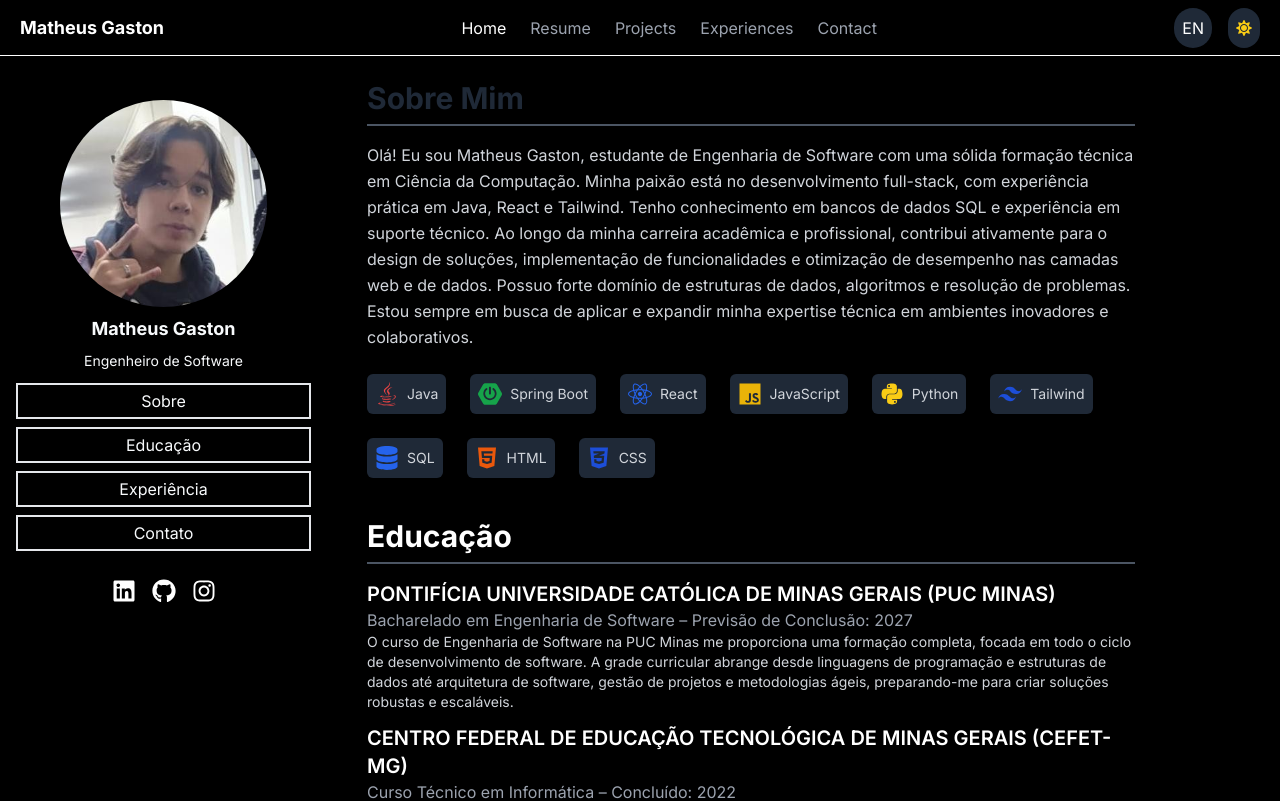
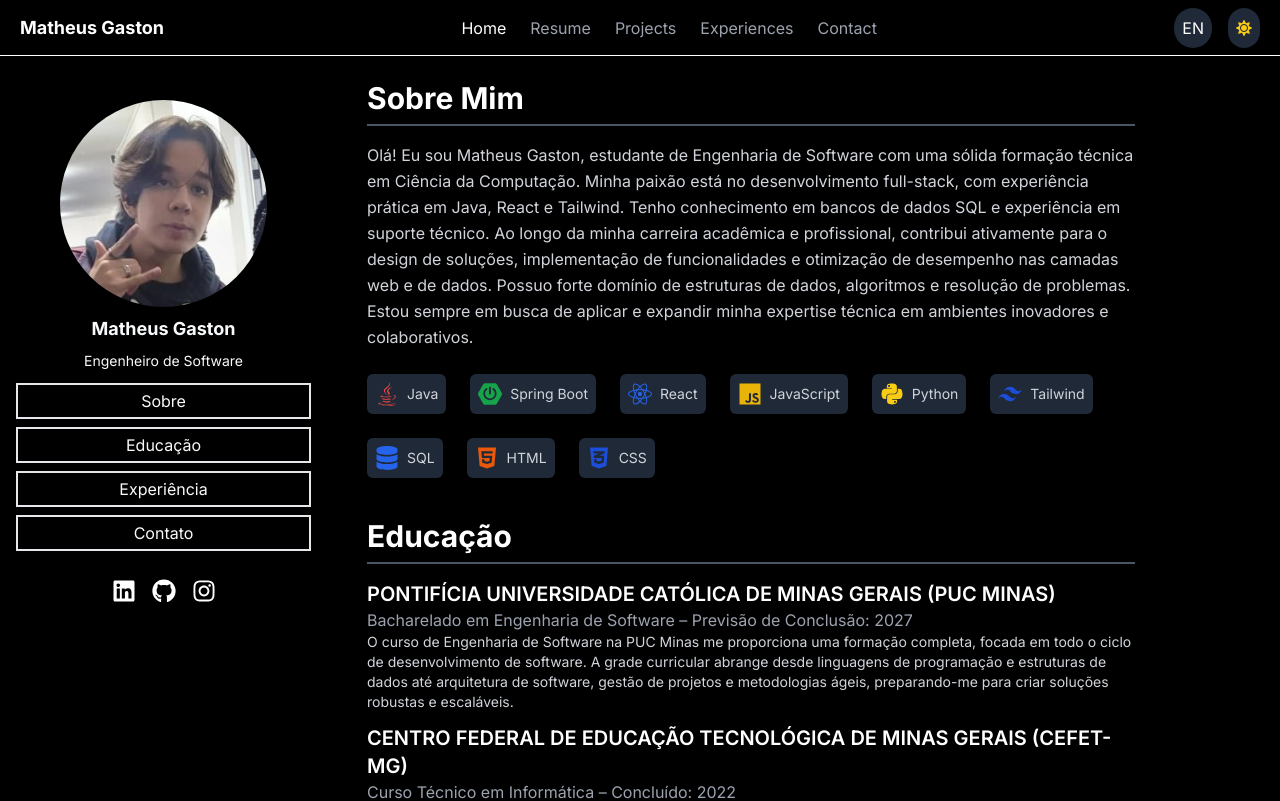
Before and after one commit to MirellyAlvarenga/gastondev, a Next.js app: page / in a window 1280 px wide. Shown: the top 801 px of the page. Built offline with nearby package versions, Linux system fonts and the light colour scheme.

Commit message:
fix: dark Theme

```diff
--- a/app/(home)/_components/sections/Main.tsx
+++ b/app/(home)/_components/sections/Main.tsx
@@ -9,7 +9,7 @@ const Main = () => {
   return (
     <div className="pb-10 px-10 lg:pt-10">
       <section id="about" className="max-w-3xl">
-        <h2 className="text-3xl font-bold border-b-2 text-gray-800 border-gray-300 dark:border-gray-600 pb-2 mb-4">
+        <h2 className="text-3xl font-bold border-b-2 text-gray-800 dark:text-white border-gray-300 dark:border-gray-600 pb-2 mb-4">
           {translations.aboutMeTitle}
         </h2>
         <p className="text-gray-700 dark:text-gray-300 leading-relaxed">
```
